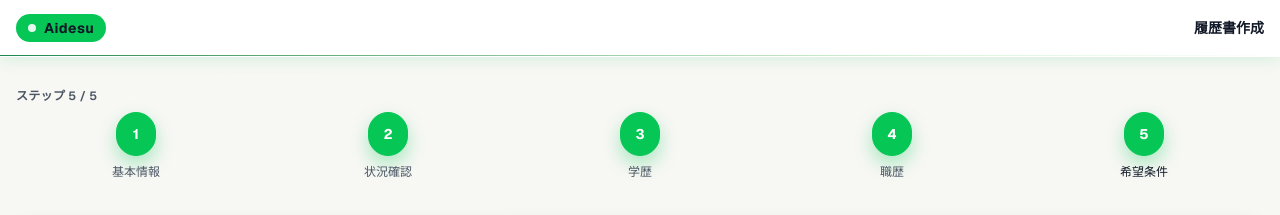
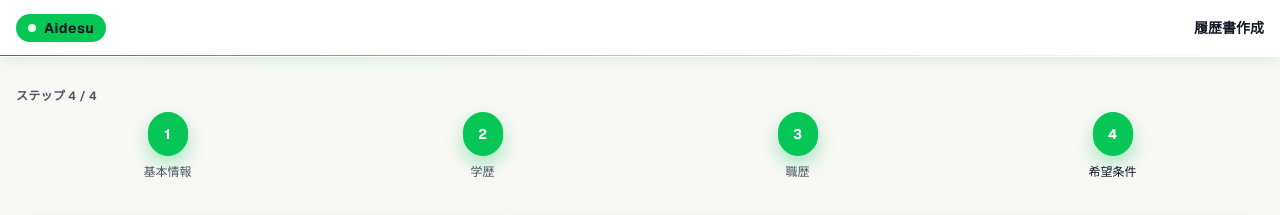
Before and after one commit to ANOSkdy/resume_aidesu, a Next.js app: page /resume/5 in a window 1280 px wide. Shown: the top 215 px of the page. Built offline with nearby package versions, Linux system fonts and the light colour scheme; no server answers.

Commit message:
Remove merged step 2 from resume progress navigation

```diff
--- a/app/resume/layout.tsx
+++ b/app/resume/layout.tsx
@@ -7,11 +7,18 @@ import { AppShell } from '@/components/layout/AppShell';
 
 export default function ResumeLayout({ children }: { children: React.ReactNode }) {
   const pathname = usePathname();
-  const currentStep = parseInt(pathname?.split('/').pop() || '1');
+  const routeStep = parseInt(pathname?.split('/').pop() || '1', 10);
+  const stepOrderMap: Record<number, number> = {
+    1: 1,
+    2: 1, // 旧ステップ2は遷移用。進捗表示では非表示にする
+    3: 2,
+    4: 3,
+    5: 4,
+  };
+  const currentStep = stepOrderMap[routeStep] ?? 1;
 
   const steps = [
     '基本情報',
-    '状況確認',
     '学歴',
     '職歴',
     '希望条件'
@@ -22,7 +29,7 @@ export default function ResumeLayout({ children }: { children: React.ReactNode }
       <div className="space-y-5 py-4">
         <WizardNav
           currentStep={currentStep}
-          totalSteps={5}
+          totalSteps={4}
           basePath="/resume"
           labels={steps}
         />
```
